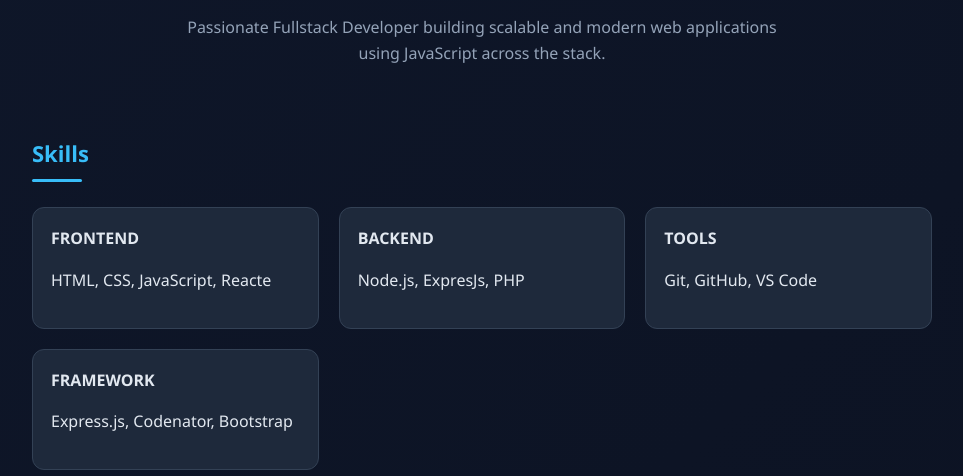
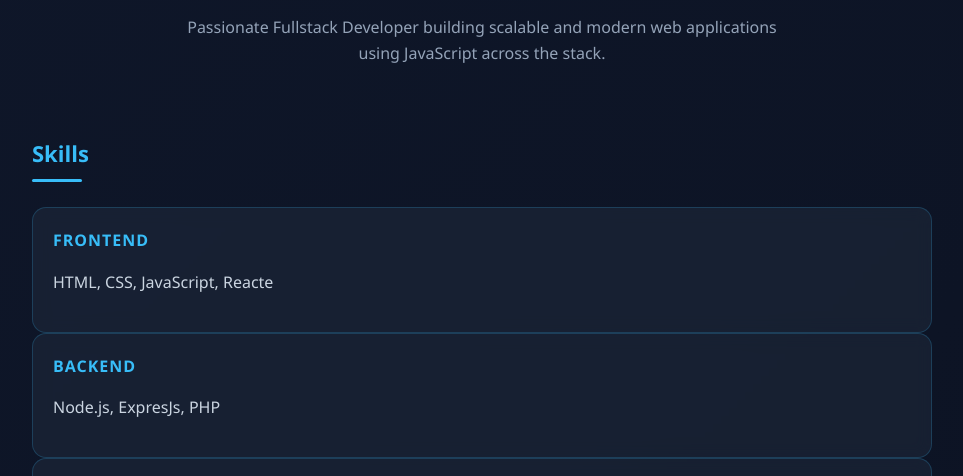
Before and after one commit to nanokhanathip/khanathip.github.io, a plain HTML site: page index.html in a window 1280 px wide. Shown: the part 304-780 px from the top of the page, without its empty margins (158-1121 px from the left). Drawn offline with Linux system fonts and the light colour scheme.

Commit message:
Add files via upload

```diff
--- a/style.css
+++ b/style.css
@@ -71,23 +71,30 @@ h2::after {
 }
 
 /* ===== Skills Grid ===== */
-.skills-grid {
-  display: grid;
-  grid-template-columns: repeat(auto-fit, minmax(220px, 1fr));
-  gap: 20px;
+.skill-card {
+  background: rgba(30, 41, 59, 0.6);
+  backdrop-filter: blur(8px);
+  padding: 20px;
+  border-radius: 14px;
+  border: 1px solid rgba(56, 189, 248, 0.2);
+  transition: all 0.3s ease;
 }
 
-.skill-card {
-  background: #1e293b;
-  padding: 18px;
-  border-radius: 12px;
-  border: 1px solid #334155;
-  transition: 0.3s ease;
+.skill-card strong {
+  color: #38bdf8;
+  display: block;
+  margin-bottom: 10px;
+  letter-spacing: 1px;
+}
+
+.skill-card p {
+  color: #cbd5e1;
 }
 
 .skill-card:hover {
   border-color: #38bdf8;
-  transform: translateY(-4px);
+  box-shadow: 0 0 25px rgba(56, 189, 248, 0.25);
+  transform: translateY(-6px);
 }
 
 /* ===== Projects ===== */
```
